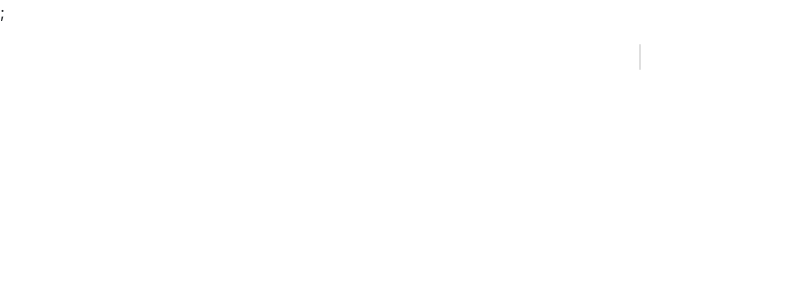
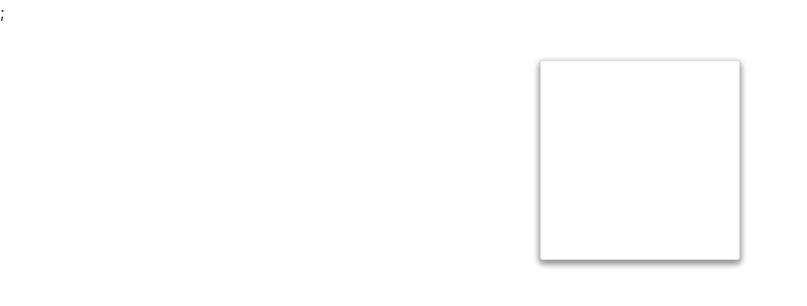
Before and after one commit to rgonz166/ClickGame, a React (Create React App) app: page / in a window 1280 px wide. Shown: the top 306 px of the page, without its empty margins (0-807 px from the left). Built offline with nearby package versions, Linux system fonts and the light colour scheme.

Commit message:
Add: card styles to FriendCard

```diff
--- a/src/components/FriendCard/style.css
+++ b/src/components/FriendCard/style.css
@@ -0,0 +1,9 @@
+.card {
+    background: #fff;
+    border-radius: 3px;
+    height: 200px;
+    margin: 1rem;
+    position: relative;
+    width: 200px;
+    box-shadow: 0 3px 6px #999, 0 3px 6px #999;
+}
```
